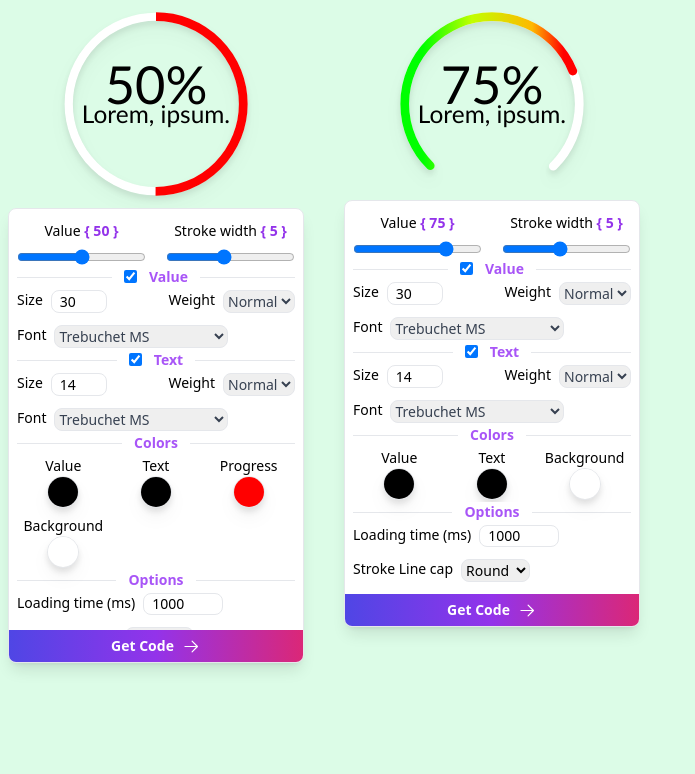
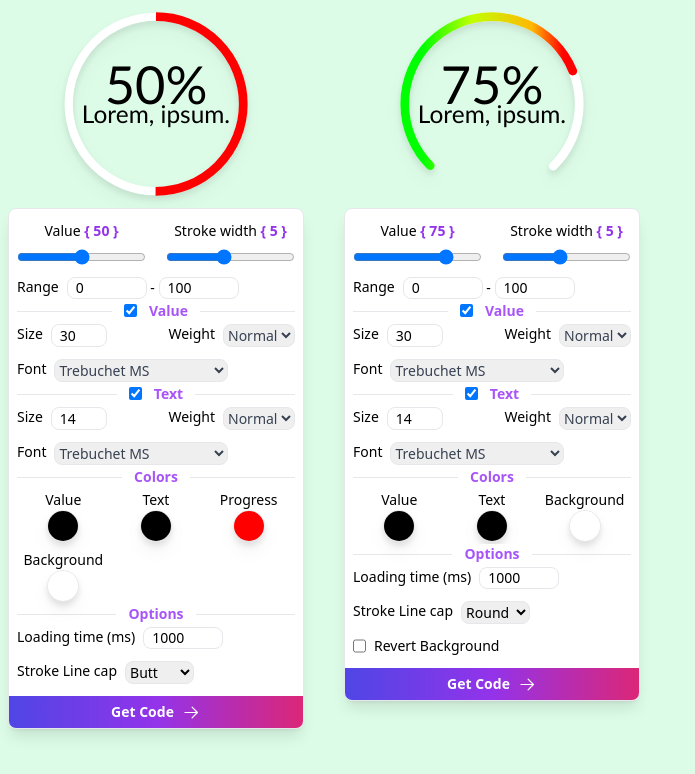
Before and after one commit to alptugidin/react-circular-progress-bar, a React (Vite) app: page / in a window 1280 px wide. Shown: the top 774 px of the page, without its empty margins (0-695 px from the left). Built offline with nearby package versions, Linux system fonts and the light colour scheme.

Commit message:
add range

```diff
--- a/src/components/FlatDemo/Settings.tsx
+++ b/src/components/FlatDemo/Settings.tsx
@@ -6,6 +6,7 @@ import CodeHighlighter from '../CodeHighlighter/CodeHighlighter';
 const Settings: React.FC<IFlatSettings> = (props) => {
   const code = `<Flat
 \tprogress={${props.progress}}
+\trange={{ from: ${props.flatOptions.range.from}, to: ${props.flatOptions.range.to} }}
 \tshowValue={${props.flatOptions.showValue ? 'true' : 'false'}}
 \ttext={'${props.flatOptions.text}'}
 \tshowText={${props.flatOptions.showText ? 'true' : 'false'}}
@@ -25,6 +26,7 @@ const Settings: React.FC<IFlatSettings> = (props) => {
 \t\tstrokeLinecap: '${props.flatOptions.strokeLinecap}'
 \t}}
 />`;
+
   const valueSection = useRef<HTMLDivElement>(null);
   const textSection = useRef<HTMLDivElement>(null);
   const codeSection = useRef<HTMLDivElement>(null);
@@ -63,13 +65,17 @@ const Settings: React.FC<IFlatSettings> = (props) => {
 
   return (
     <div className='main'>
-      <div ref={settingsSection} className='settings front flex flex-col overflow-hidden gap-3 bg-white rounded-lg border py-3 px-2 shadow-lg text-sm transition-all duration-[800ms]'>
+      <div ref={settingsSection} className='settings front flex flex-col overflow-hidden gap-3 bg-white rounded-lg border py-3 px-2 shadow-lg text-sm transition-all duration-[800ms] pb-11'>
         <div className='flex items-center gap-5'>
           <div className='flex flex-col gap-2'>
             <span className='text-center'>Value
               <span className='font-semibold text-sm text-purple-600'> {`{ ${props.progress} }`}</span>
             </span>
-            <input type="range" min='0' max='100' value={props.progress}
+            <input
+              type="range"
+              value={props.progress}
+              min={props.flatOptions.range.from}
+              max={props.flatOptions.range.to}
               onChange={(e) => props.setProgress(parseInt(e.target.value))}
               className='cursor-grab' />
           </div>
@@ -80,6 +86,23 @@ const Settings: React.FC<IFlatSettings> = (props) => {
             <input type="range" min='1' max='10' value={props.flatOptions.strokeWidth}
               onChange={(e) => props.setFlatOptions({ ...props.flatOptions, strokeWidth: parseInt(e.target.value) })}
               className='cursor-grab' />
+          </div>
+        </div>
+        <div className='flex gap-2'>
+          <span>Range</span>
+          <div>
+            <input
+              type="number"
+              value={props.flatOptions.range.from}
+              onChange={(e) => props.setFlatOptions((prev) => ({ ...prev, range: { ...prev.range, from: parseInt(e.target.value) } }))}
+              className='border rounded-lg w-20 pl-2'
+            />
+            <span> - </span>
+            <input
+              type="number"
+              value={props.flatOptions.range.to}
+              onChange={(e) => props.setFlatOptions((prev) => ({ ...prev, range: { ...prev.range, to: parseInt(e.target.value) } }))}
+              className='border rounded-lg w-20 pl-2' />
           </div>
         </div>
         <hr />
--- a/src/components/HeatDemo/HeatDemo.tsx
+++ b/src/components/HeatDemo/HeatDemo.tsx
@@ -22,14 +22,16 @@ const HeatDemo: React.FC = () => {
       loadingTime: 1000,
       text: 'Lorem, ipsum.',
       strokeLinecap: 'round',
-      bgColor: '#ffffff'
+      bgColor: '#ffffff',
+      range: { from: 0, to: 100 }
     }
   );
   return (
-    <div className='flex flex-col items-center'>
+    <div className='flex flex-col items-center gap-2'>
       <div className='w-48'>
         <Heat
           progress={progress}
+          range = { { from: heatOptions.range.from, to: heatOptions.range.to }}
           showValue={heatOptions.showValue}
           showText={heatOptions.showText}
           text={heatOptions.text}
--- a/src/components/HeatDemo/Settings.tsx
+++ b/src/components/HeatDemo/Settings.tsx
@@ -11,6 +11,7 @@ const Settings: React.FC<IHeatSettings> = (props) => {
   const copyBg = useRef<HTMLDivElement>(null);
   const code = `<Heat
 \tprogress={${props.progress}}
+\trange={{ from: ${props.heatOptions.range.from}, to: ${props.heatOptions.range.to} }}
 \tshowValue={${props.heatOptions.showValue ? 'true' : 'false'}}
 \tshowText={${props.heatOptions.showText ? 'true' : 'false'}}
 \ttext={'${props.heatOptions.text}'}
@@ -63,13 +64,17 @@ const Settings: React.FC<IHeatSettings> = (props) => {
 
   return (
     <div className='main'>
-      <div ref={settingsSection} className='settings front flex flex-col overflow-hidden gap-3 bg-white rounded-lg border py-3 px-2 shadow-lg text-sm transition-all duration-[800ms]'>
+      <div ref={settingsSection} className='settings front flex flex-col overflow-hidden gap-3 bg-white rounded-lg border py-3 px-2 shadow-lg text-sm transition-all duration-[800ms] pb-11'>
         <div className='flex items-center gap-5'>
           <div className='flex flex-col gap-2'>
             <span className='text-center'>Value
               <span className='font-semibold text-sm text-purple-600'> {`{ ${props.progress} }`}</span>
             </span>
-            <input type="range" min='0' max='100' value={props.progress}
+            <input
+              type="range"
+              min={props.heatOptions.range.from}
+              max={props.heatOptions.range.to}
+              value={props.progress}
               onChange={(e) => props.setProgress(parseInt(e.target.value))}
               className='cursor-grab' />
           </div>
@@ -80,6 +85,23 @@ const Settings: React.FC<IHeatSettings> = (props) => {
             <input type="range" min='1' max='10' value={props.heatOptions.strokeWidth}
               onChange={(e) => props.setHeatOptions({ ...props.heatOptions, strokeWidth: parseInt(e.target.value) })}
               className='cursor-grab' />
+          </div>
+        </div>
+        <div className='flex gap-2'>
+          <span>Range</span>
+          <div>
+            <input
+              type="number"
+              value={props.heatOptions.range.from}
+              onChange={(e) => props.setHeatOptions((prev) => ({ ...prev, range: { ...prev.range, from: parseInt(e.target.value) } }))}
+              className='border rounded-lg w-20 pl-2'
+            />
+            <span> - </span>
+            <input
+              type="number"
+              value={props.heatOptions.range.to}
+              onChange={(e) => props.setHeatOptions((prev) => ({ ...prev, range: { ...prev.range, to: parseInt(e.target.value) } }))}
+              className='border rounded-lg w-20 pl-2' />
           </div>
         </div>
         <hr />
```
